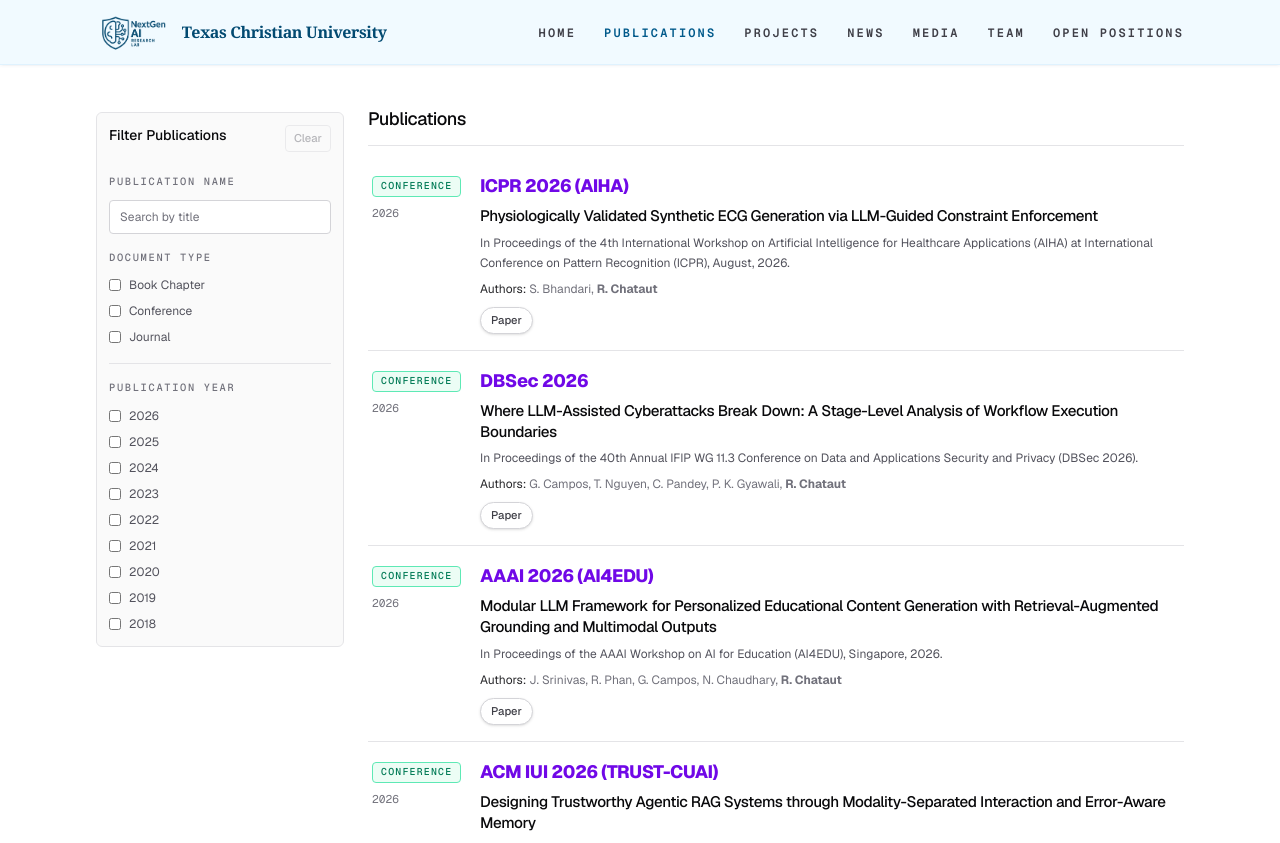
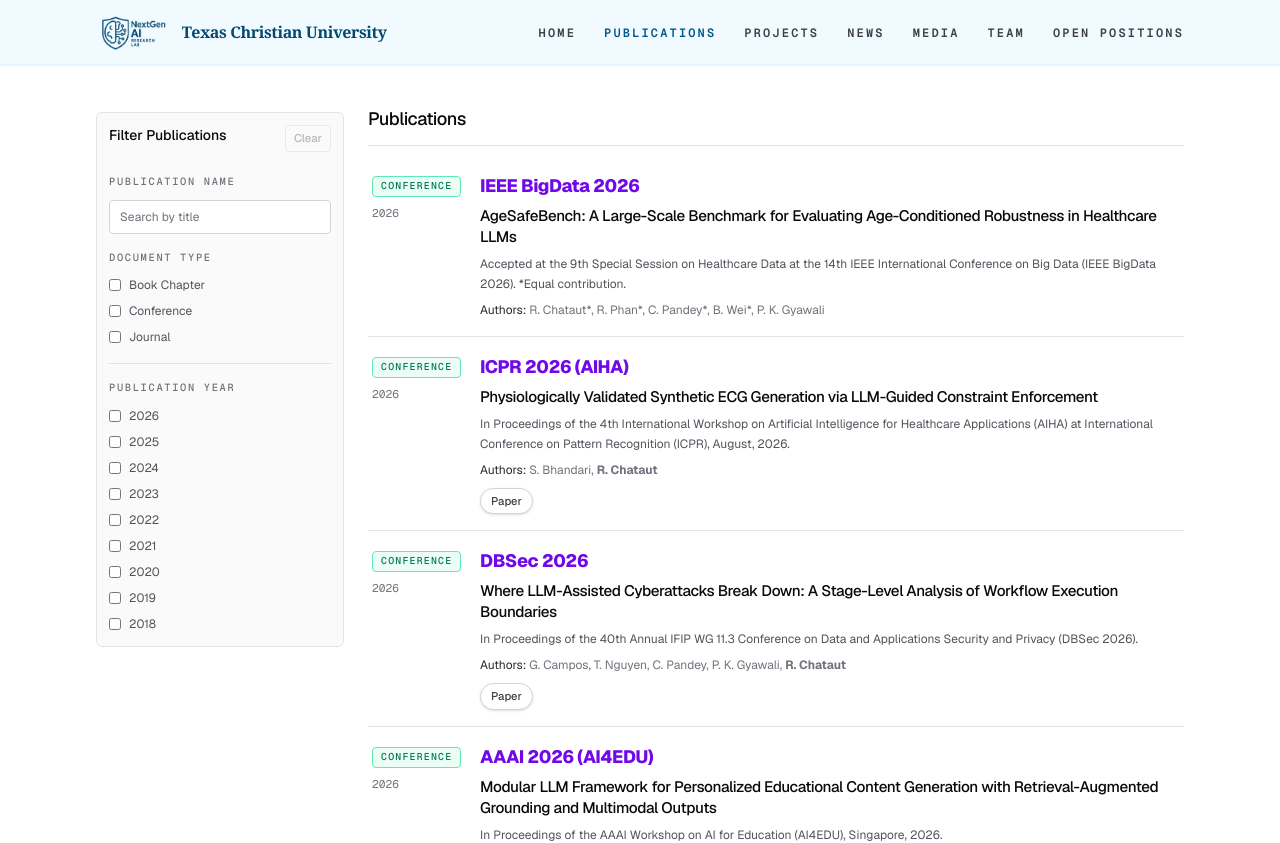
Before and after one commit to nextgenai2016/nextgen-ai-research-lab, a Next.js app: page /publications in a window 1280 px wide. Shown: the top 843 px of the page. Built offline with nearby package versions, Linux system fonts and the light colour scheme.

Commit message:
Add AgeSafeBench BigData 2026 paper

```diff
--- a/src/data/publications.ts
+++ b/src/data/publications.ts
@@ -20,6 +20,17 @@ export type Publication = {
 export const publicationTypes: PublicationType[] = ["Book", "Chapter", "Conference", "Journal"];
 
 export const publications: Publication[] = [
+  {
+    id: "agesafebench-age-conditioned-robustness-healthcare-llms-2026",
+    title:
+      "AgeSafeBench: A Large-Scale Benchmark for Evaluating Age-Conditioned Robustness in Healthcare LLMs",
+    type: "Conference",
+    venue: "IEEE BigData 2026",
+    year: 2026,
+    authors: ["R. Chataut*", "R. Phan*", "C. Pandey*", "B. Wei*", "P. K. Gyawali"],
+    summary:
+      "Accepted at the 9th Special Session on Healthcare Data at the 14th IEEE International Conference on Big Data (IEEE BigData 2026). *Equal contribution.",
+  },
   {
     id: "physiologically-validated-synthetic-ecg-generation-2026",
     title:
```
